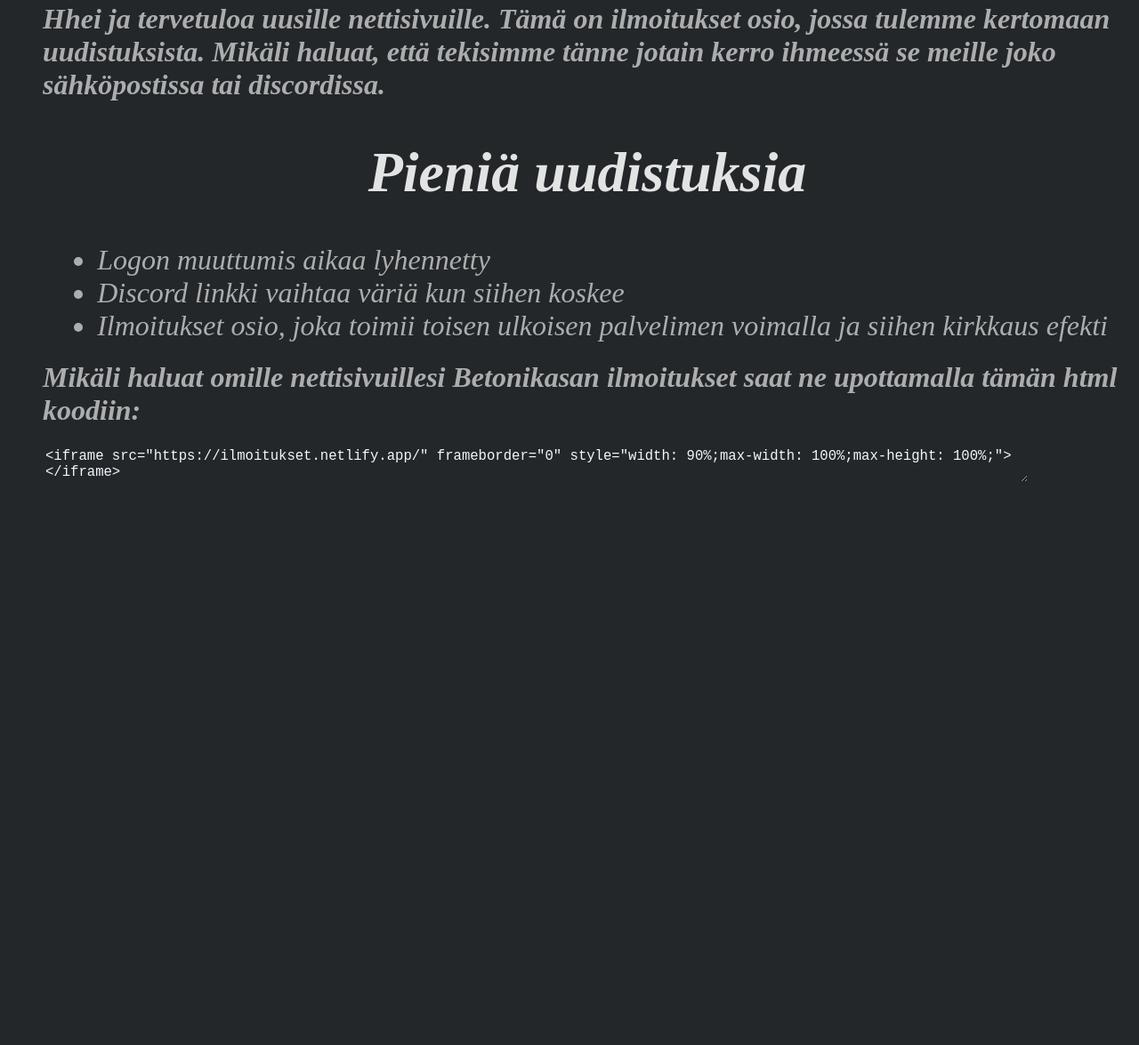
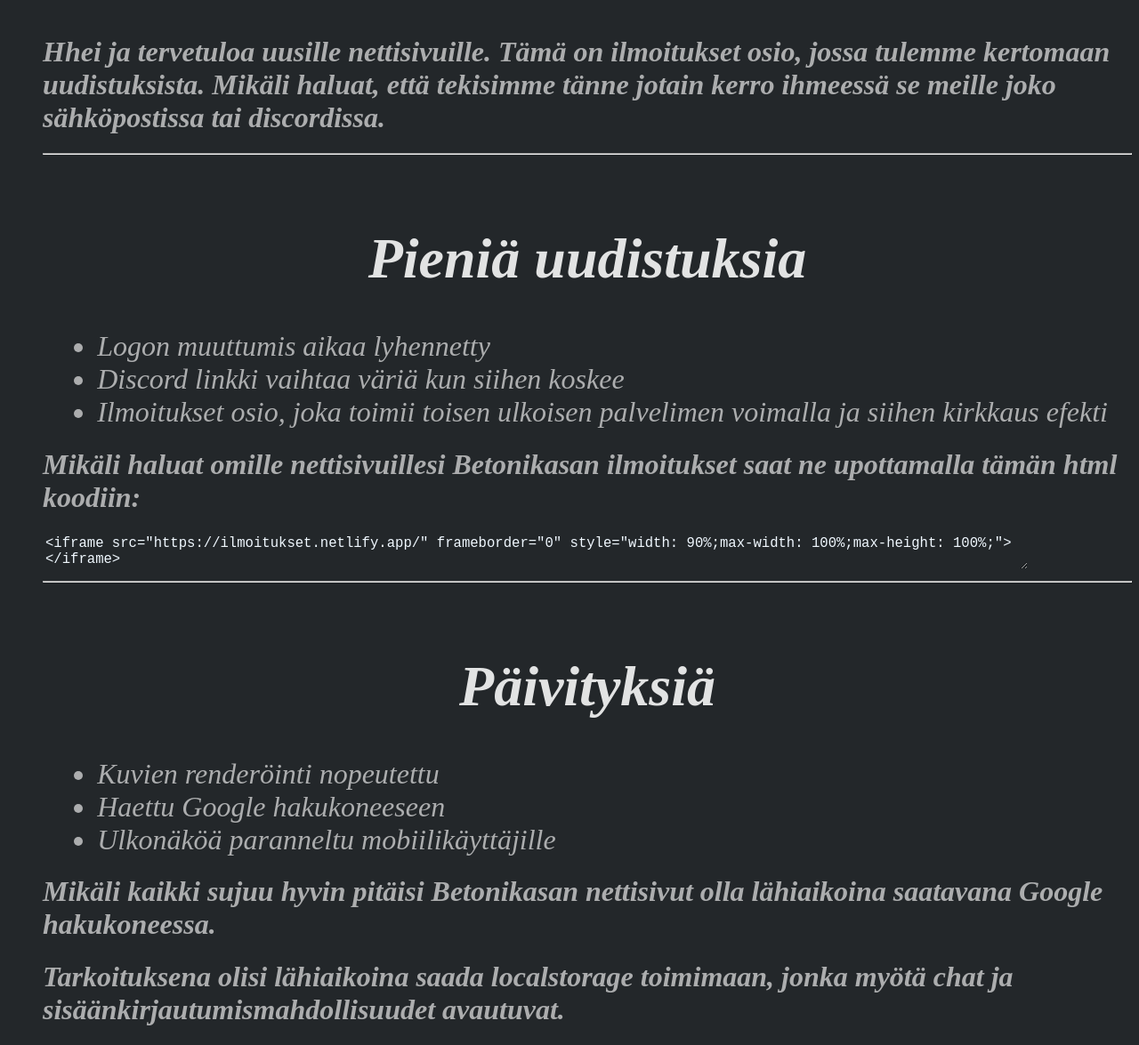
Before and after one commit to Ff6171/Ilmoitukset, a plain HTML site: page index.html in a window 1280 px wide. Shown: the part 157-1332 px from the top of the page at 89% size. Before the commit the page ends 800 px from the top, so only its background shows below. Drawn offline with Linux system fonts and the light colour scheme.

Commit message:
Add files via upload

```diff
--- a/index.html
+++ b/index.html
@@ -11,17 +11,21 @@
     <ul>
     <div>
         <h1 class="Otsikko">Uudet nettisivut</h1>
-        <h1 class="Teksti">Hhei ja tervetuloa uusille nettisivuille. Tämä on ilmoitukset osio, jossa tulemme kertomaan uudistuksista.
-            Mikäli haluat, että tekisimme tänne jotain kerro ihmeessä se meille joko sähköpostissa tai discordissa.
-        </h1>
-    </div>
-    <div>
+        <h1 class="Teksti">Hhei ja tervetuloa uusille nettisivuille. Tämä on ilmoitukset osio, jossa tulemme kertomaan uudistuksista. Mikäli haluat, että tekisimme tänne jotain kerro ihmeessä se meille joko sähköpostissa tai discordissa.</h1>
+        <hr>
         <h1 class="Otsikko">Pieniä uudistuksia</h1>
         <li class="Lista">Logon muuttumis aikaa lyhennetty</li>
         <li class="Lista">Discord linkki vaihtaa väriä kun siihen koskee</li>
         <li class="Lista">Ilmoitukset osio, joka toimii toisen ulkoisen palvelimen voimalla ja siihen kirkkaus efekti</li>
         <h1 class="Teksti">Mikäli haluat omille nettisivuillesi Betonikasan ilmoitukset saat ne upottamalla tämän html koodiin:</h1>
         <textarea name="" style="size: 10%;width: 90%;font-size: 120%;background-color: rgba(255, 255, 255, 0);border: 1px solid rgba(255, 255, 255, 0);color: aliceblue;"><iframe src="https://ilmoitukset.netlify.app/" frameborder="0" style="width: 90%;max-width: 100%;max-height: 100%;"></iframe></textarea>
+        <hr>
+        <h1 class="Otsikko">Päivityksiä</h1>
+        <li class="Lista">Kuvien renderöinti nopeutettu</li>
+        <li class="Lista">Haettu Google hakukoneeseen</li>
+        <li class="Lista">Ulkonäköä paranneltu mobiilikäyttäjille</li>
+        <h1 class="Teksti">Mikäli kaikki sujuu hyvin pitäisi Betonikasan nettisivut olla lähiaikoina saatavana Google hakukoneessa.</h1>
+        <h1 class="Teksti">Tarkoituksena olisi lähiaikoina saada localstorage toimimaan, jonka myötä chat ja sisäänkirjautumismahdollisuudet avautuvat.</h1>
     </div>
     </ul>
 </body>
--- a/style.css
+++ b/style.css
@@ -8,6 +8,7 @@ body {
     text-align: center;
     font-size: 4rem;
     font-style: oblique;
+    margin-top: 5rem;
 }
 .Teksti {
     color: rgba(255, 255, 255, 0.623);
```
